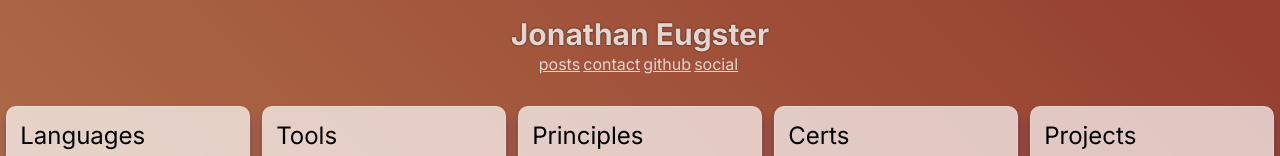
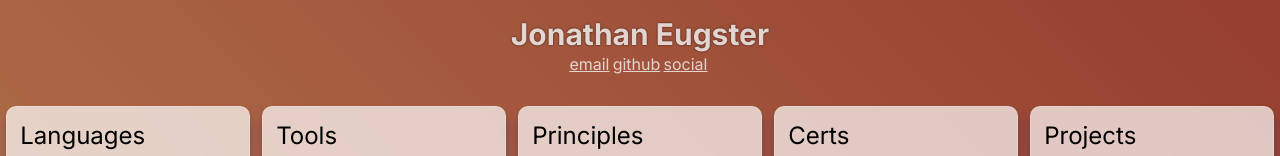
Before and after one commit to jeugster/jonathaneugster-nextjs, a Next.js app: page / in a window 1280 px wide. Shown: the top 156 px of the page. Built offline with nearby package versions, Linux system fonts and the light colour scheme.

Commit message:
moved posts to draft and contact is email now

```diff
--- a/components/Nav.js
+++ b/components/Nav.js
@@ -8,14 +8,14 @@ export default function Nav() {
     <h1 className="text-3xl font-bold">Jonathan Eugster</h1>
    </Link>
    <ul className="text-underline ">
-    <li>
+    {/* <li>
      <Link href="/posts" passHref>
       posts
      </Link>
-    </li>
+    </li> */}
     <li>
-     <Link href="/contact" passHref>
-      contact
+     <Link href="mailto:jonathan.eugster@gmail.com" passHref>
+      email
      </Link>
     </li>
     <li>
```
Also changed, not shown: draft/contact/page.js (renamed from app/contact/page.js), draft/posts/[slug]/live/WhyNextJS.md (renamed from app/posts/[slug]/live/WhyNextJS.md), draft/posts/[slug]/page.js (renamed from app/posts/[slug]/page.js), draft/posts/page.mdx (renamed from app/posts/page.mdx), 1 other file (tests, documents, lock files or other folders).
